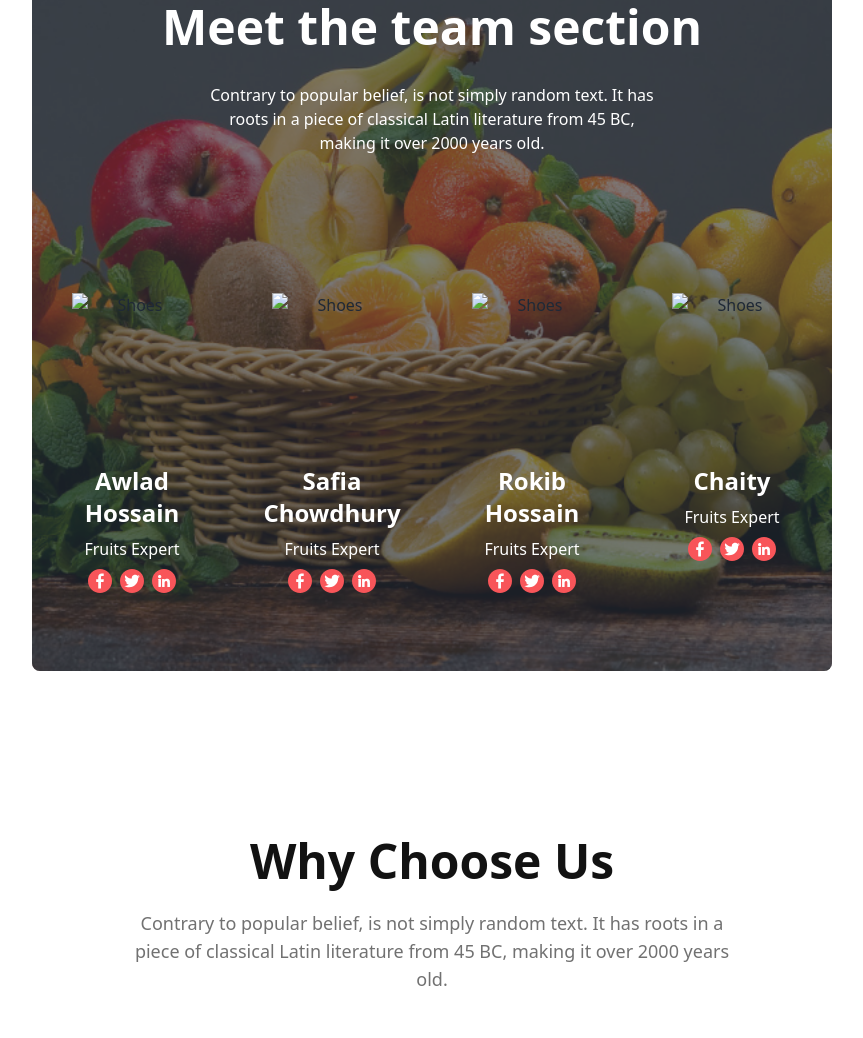
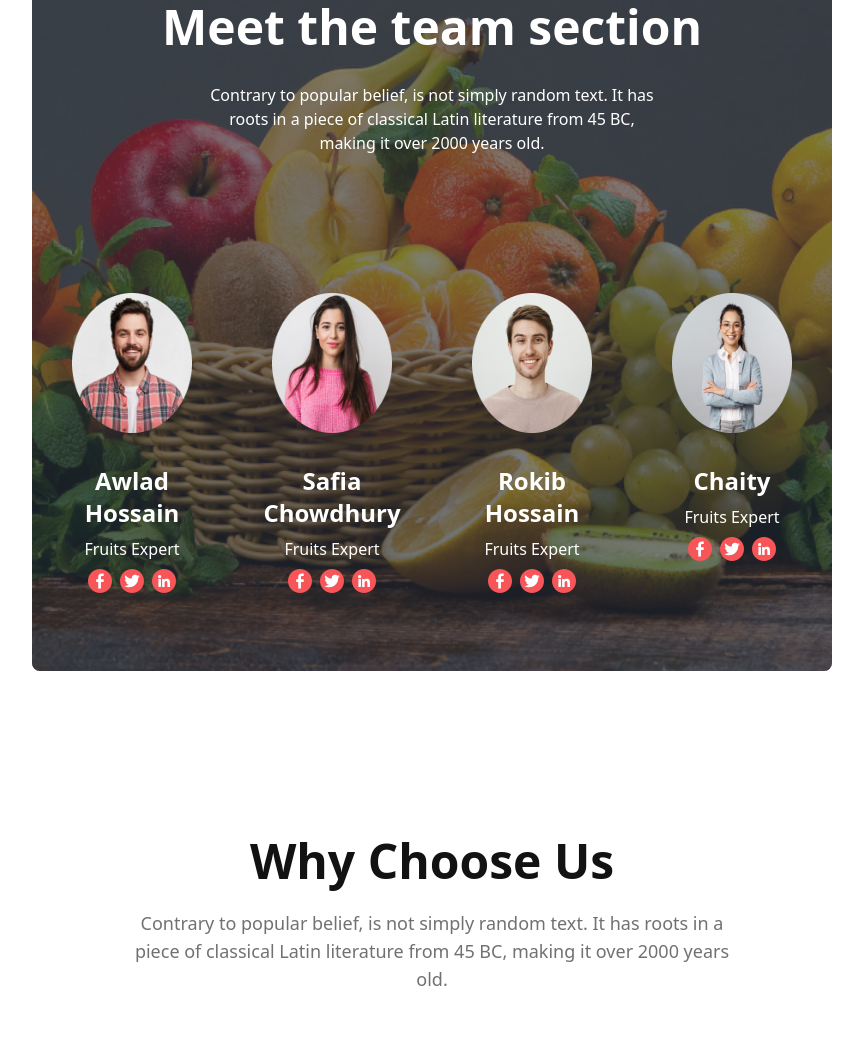
Before and after one commit to somir62/Fruit-Burst, a plain HTML site: page index.html in a window 1280 px wide. Shown: the part 2399-3437 px from the top of the page, without its empty margins (208-1071 px from the left). Drawn offline with nearby package versions, Linux system fonts and the light colour scheme; the site is published under a folder, as on GitHub Pages, so addresses that start at the root find nothing.

```diff
--- a/index.html
+++ b/index.html
@@ -411,7 +411,7 @@
             <!-- review person 1 -->
             <div>
               <figure class="px-10 pt-10">
-                <img class="w-[140px] h-[140px]" src="/images/member1.png" alt="Shoes" class="rounded-xl" />
+                <img class="w-[140px] h-[140px]" src="./images/member1.png" alt="Shoes" class="rounded-xl" />
               </figure>
               <div class="card-body items-center text-center">
                 <h2 class="card-title text-2xl text-primary-text">Awlad Hossain</h2>
@@ -462,7 +462,7 @@
             <!-- review person 2 -->
             <div>
               <figure class="px-10 pt-10">
-                <img class="w-[140px] h-[140px]" src="/images/member2.png" alt="Shoes" class="rounded-xl" />
+                <img class="w-[140px] h-[140px]" src="./images/member2.png" alt="Shoes" class="rounded-xl" />
               </figure>
               <div class="card-body items-center text-center">
                 <h2 class="card-title text-2xl text-primary-text">Safia Chowdhury</h2>
@@ -513,7 +513,7 @@
             <!-- review person 3 -->
             <div>
               <figure class="px-10 pt-10">
-                <img class="w-[140px] h-[140px]" src="/images/member3.png" alt="Shoes" class="rounded-xl" />
+                <img class="w-[140px] h-[140px]" src="./images/member3.png" alt="Shoes" class="rounded-xl" />
               </figure>
               <div class="card-body items-center text-center">
                 <h2 class="card-title text-2xl text-primary-text">Rokib Hossain</h2>
@@ -564,7 +564,7 @@
             <!-- review person 4 -->
             <div>
               <figure class="px-10 pt-10">
-                <img class="w-[140px] h-[140px]" src="/images/member4.png" alt="Shoes" class="rounded-xl" />
+                <img class="w-[140px] h-[140px]" src="./images/member4.png" alt="Shoes" class="rounded-xl" />
               </figure>
               <div class="card-body items-center text-center">
                 <h2 class="card-title text-2xl text-primary-text">Chaity</h2>
```
